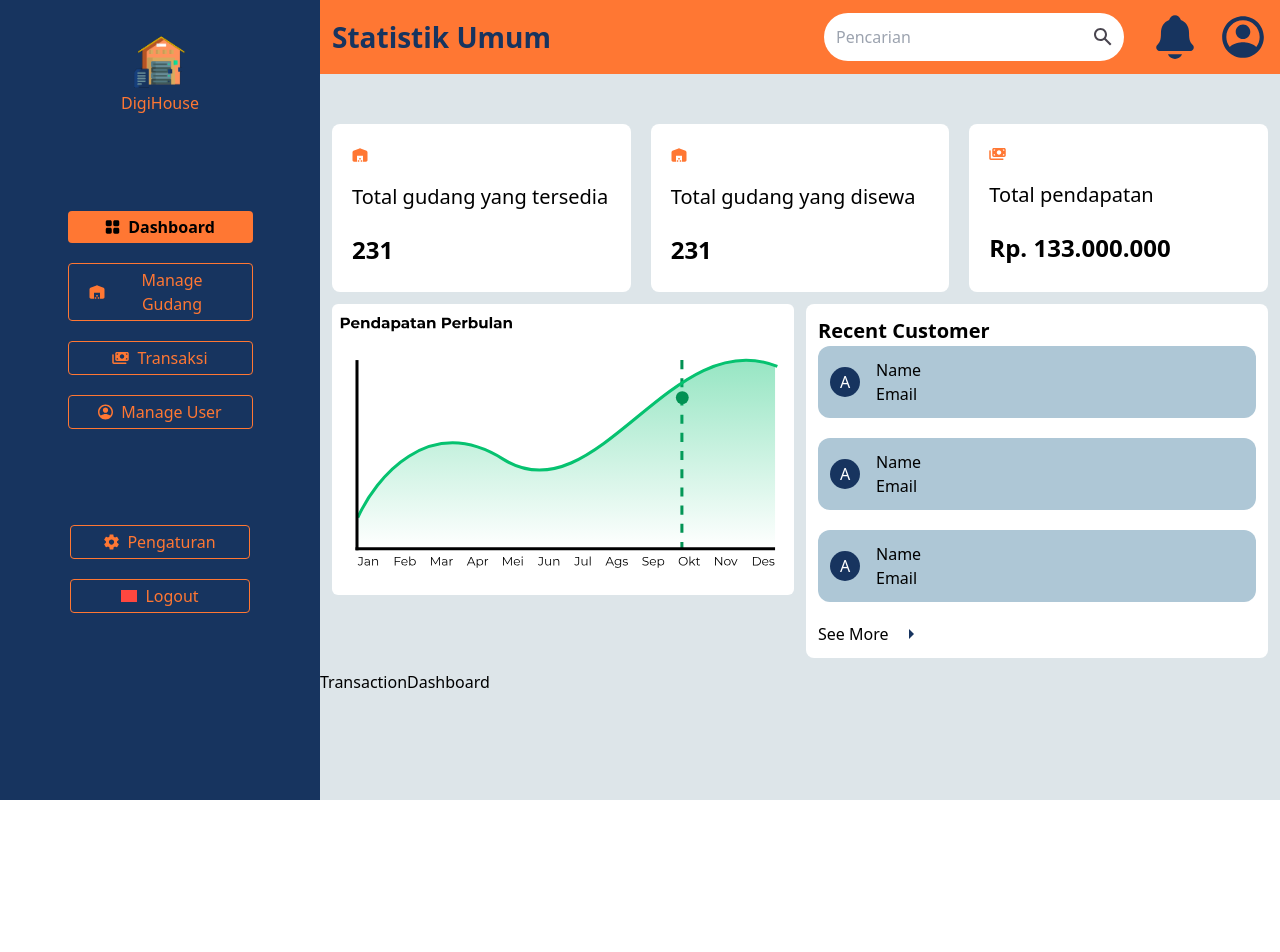
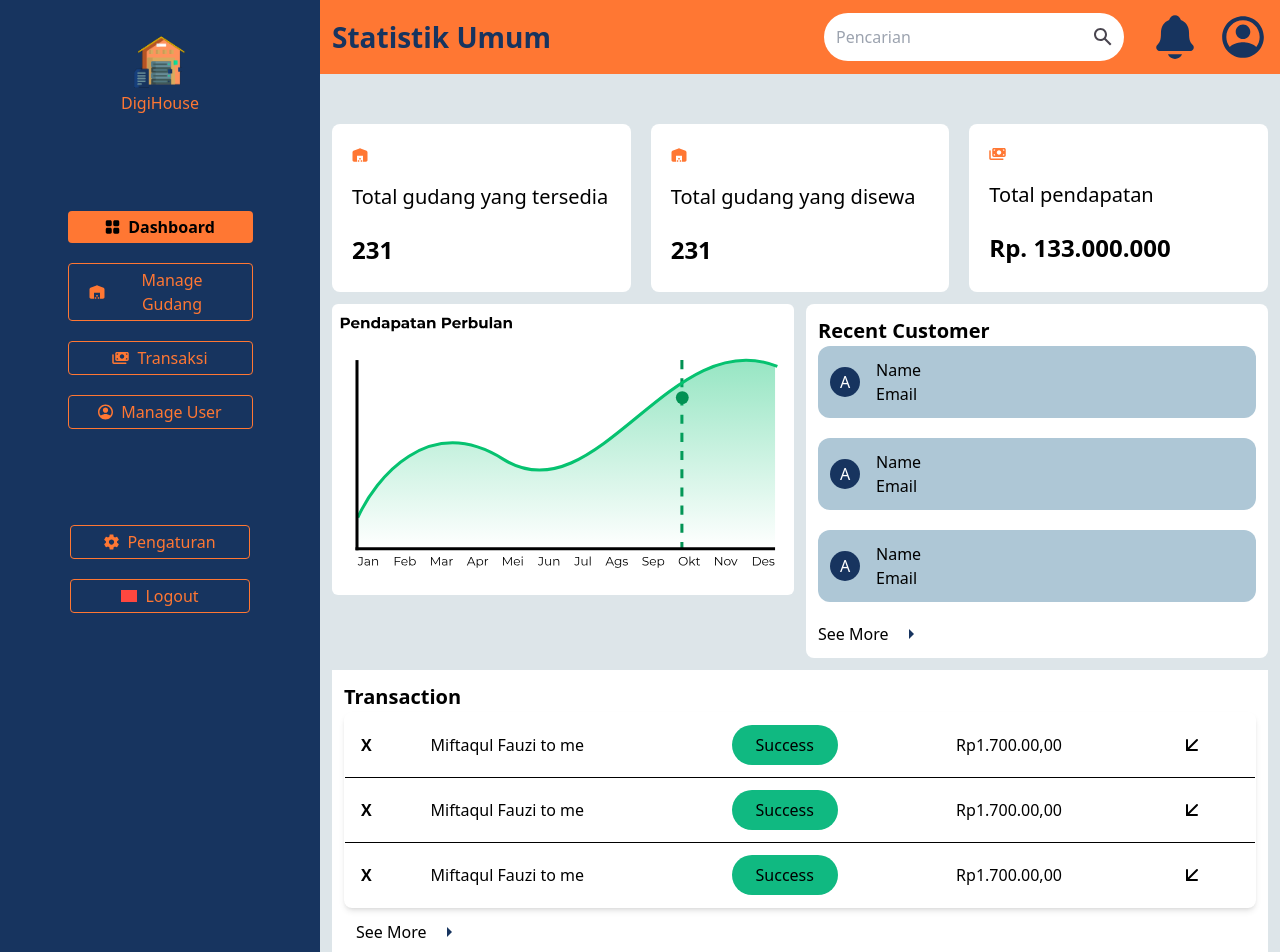
Before and after one commit to Capstone-Tim-12/warehouse-managament-system-fe, a React (Vite) app: page /admin/dashboard in a window 1280 px wide. Shown: the top 952 px of the page. Before the commit the page ends 800 px from the top, so only its background shows below. Built offline with nearby package versions, Linux system fonts and the light colour scheme; grey boxes are pictures that could not be loaded.

Commit message:
add:slicing transaction dashboard

```diff
--- a/src/components/admin-dashboard/TransactionDashboard.jsx
+++ b/src/components/admin-dashboard/TransactionDashboard.jsx
@@ -1,4 +1,94 @@
+import arrowDownLeft from "../../assets/arrow-down-left.svg";
+import rightArrowIcon from "../../assets/right-arrow.svg";
+
 const TransactionDashboard = () => {
-  return <div>TransactionDashboard</div>;
+  return (
+    <div className="mx-3 bg-white p-3">
+      <h4 className="text-[20px] font-bold">Transaction</h4>
+      <table className="min-w-full bg-white border border-gray-300 shadow-md rounded-lg overflow-hidden">
+        <tbody>
+          <tr className="border-b border-gray-200">
+            <td className="py-3 px-4">
+              <div className="flex items-center">
+                <p className="text-indigo-600 font-bold">X</p>
+              </div>
+            </td>
+            <td className="py-3 px-4 text-gray-800 font-medium">
+              Miftaqul Fauzi to me
+            </td>
+            <td className="py-3 px-4">
+              <button className="bg-[#10b981] text-black px-6 py-2 rounded-full pointer-events-none">
+                Success
+              </button>
+            </td>
+            <td className="py-3 px-4 text-gray-800 font-medium">
+              Rp1.700.00,00
+            </td>
+            <td className="py-3 px-4">
+              <img
+                src={arrowDownLeft}
+                alt="arrow down left icon"
+                className="h-6 w-6"
+              />
+            </td>
+          </tr>
+          <tr className="border-b border-gray-200">
+            <td className="py-3 px-4">
+              <div className="flex items-center">
+                <p className="text-indigo-600 font-bold">X</p>
+              </div>
+            </td>
+            <td className="py-3 px-4 text-gray-800 font-medium">
+              Miftaqul Fauzi to me
+            </td>
+            <td className="py-3 px-4">
+              <button className="bg-[#10b981] text-black px-6 py-2 rounded-full pointer-events-none">
+                Success
+              </button>
+            </td>
+            <td className="py-3 px-4 text-gray-800 font-medium">
+              Rp1.700.00,00
+            </td>
+            <td className="py-3 px-4">
+              <img
+                src={arrowDownLeft}
+                alt="arrow down left icon"
+                className="h-6 w-6"
+              />
+            </td>
+          </tr>
+          <tr className="border-b border-gray-200">
+            <td className="py-3 px-4">
+              <div className="flex items-center">
+                <p className="text-indigo-600 font-bold">X</p>
+              </div>
+            </td>
+            <td className="py-3 px-4 text-gray-800 font-medium">
+              Miftaqul Fauzi to me
+            </td>
+            <td className="py-3 px-4">
+              <button className="bg-[#10b981] text-black px-6 py-2 rounded-full pointer-events-none">
+                Success
+              </button>
+            </td>
+            <td className="py-3 px-4 text-gray-800 font-medium">
+              Rp1.700.00,00
+            </td>
+            <td className="py-3 px-4">
+              <img
+                src={arrowDownLeft}
+                alt="arrow down left icon"
+                className="h-6 w-6"
+              />
+            </td>
+          </tr>
+        </tbody>
+      </table>
+      <button className="flex items-center gap-5 m-3">
+        See More
+        <img src={rightArrowIcon} alt="right arrow" />
+      </button>
+    </div>
+  );
 };
 export default TransactionDashboard;
```
Also changed, not shown: src/assets/arrow-down-left.svg (added).
